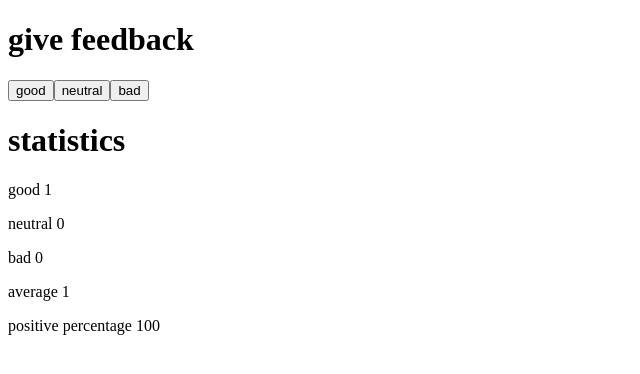
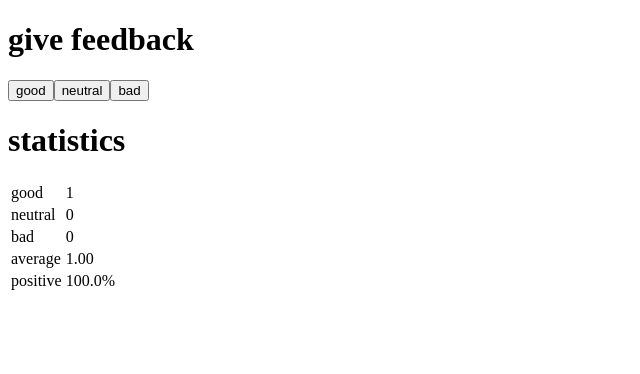
Before and after one commit to morebebop/fso-britton, a React (Create React App) app in the folder part1/unicafe/: page / in a window 1280 px wide. Both pictures are taken after a click on the button "good". Shown: the top 374 px of the page, without its empty margins (0-640 px from the left). Built offline with nearby package versions, Linux system fonts and the light colour scheme.

Commit message:
Refactor: move statistics into a table
Exercise 1.11. This commit wraps the statistics in a table and rounds
the average and positive values.

```diff
--- a/part1/unicafe/src/App.js
+++ b/part1/unicafe/src/App.js
@@ -8,7 +8,10 @@ const Button = (props) => {
 
 const StatisticsLine = (props) => {
   return (
-    <p>{props.text} {props.value}</p>
+    <tr>
+      <td>{props.text}</td>
+      <td>{props.value}</td>
+    </tr>
   )
 }
 
@@ -35,11 +38,15 @@ const Statistics = (props) => {
   }
   return (
     <div>
-      <StatisticsLine text='good' value={g.value}/>
-      <StatisticsLine text='neutral' value={n.value}/>
-      <StatisticsLine text='bad' value={b.value}/>
-      <StatisticsLine text='average' value={((g.value * 1) + (n.value * 0) +( b.value * -1))/(g.value + n.value + b.value)}/>
-      <StatisticsLine text='positive percentage' value={(g.value / (g.value + n.value + b.value))*100}/>
+      <table>
+        <tbody>
+        <StatisticsLine text='good' value={g.value}/>
+        <StatisticsLine text='neutral' value={n.value}/>
+        <StatisticsLine text='bad' value={b.value}/>
+        <StatisticsLine text='average' value={(((g.value * 1) + (n.value * 0) +( b.value * -1))/(g.value + n.value + b.value)).toFixed(2)}/>
+        <StatisticsLine text='positive' value={((g.value / (g.value + n.value + b.value))*100).toFixed(1) + '%'} />
+        </tbody>
+      </table>
     </div>
   )
 }
```
